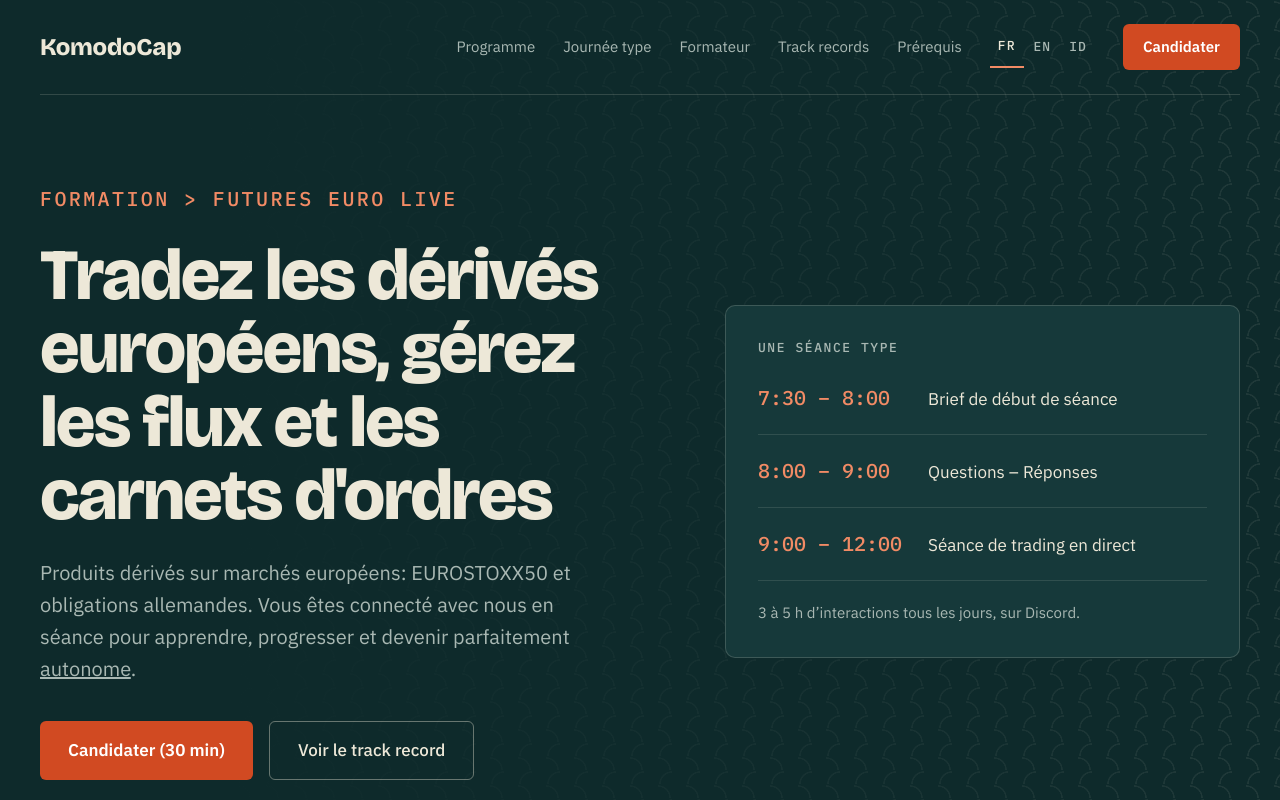
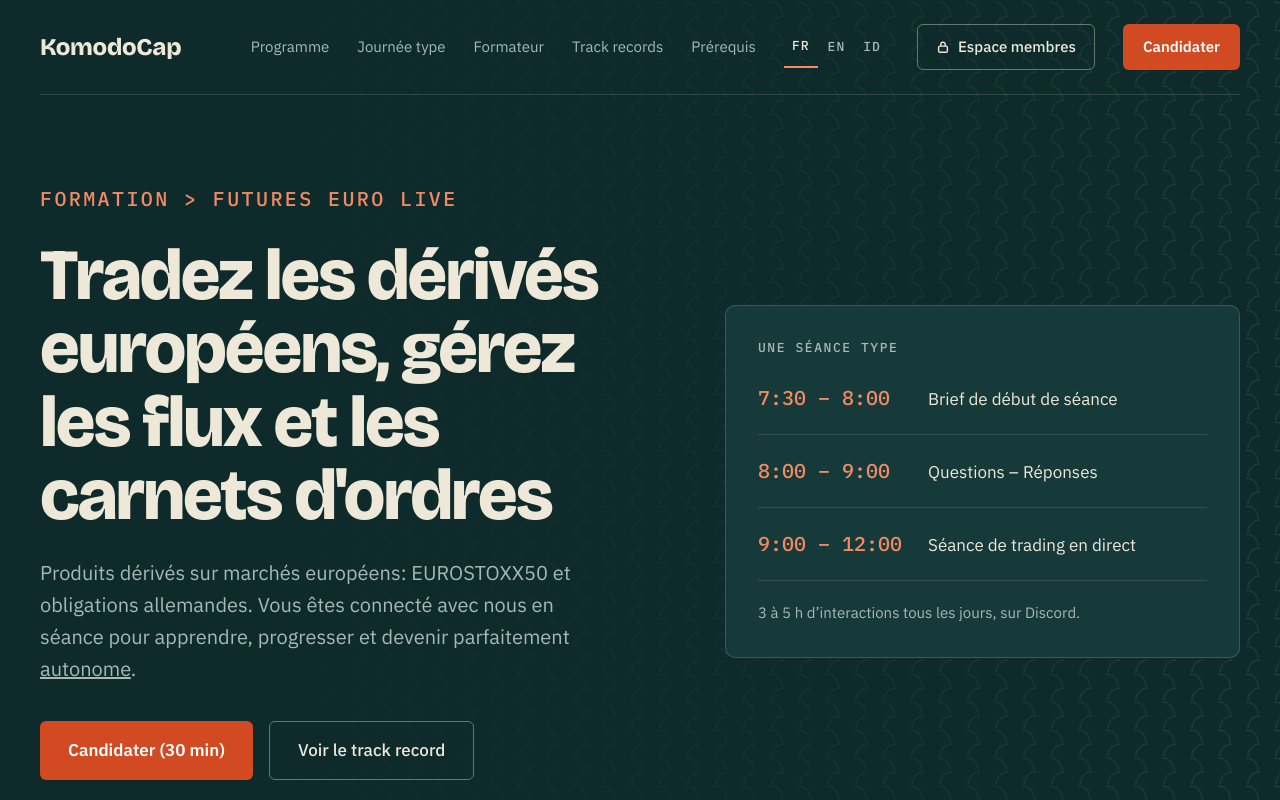
Before and after one commit to Komodocap/website, a plain HTML site: page index.html in a window 1280 px wide. Shown: the top 800 px of the page. Drawn offline with nearby package versions, Linux system fonts and the light colour scheme.

Commit message:
Ajoute le bouton Espace membres dans le menu

```diff
--- a/index.html
+++ b/index.html
@@ -32,6 +32,7 @@ html{scroll-behavior:smooth}
 <a href="Teal-en.dc.html" lang="en" aria-label="English" style="padding:10px 8px">EN</a>
 <a href="Teal-id.dc.html" lang="id" aria-label="Bahasa Indonesia" style="padding:10px 8px">ID</a>
 </div>
+<a href="/connexion" style="display:inline-flex;align-items:center;gap:8px;padding:10px 18px;border:1px solid rgba(237,232,216,0.4);color:#EDE8D8;font-weight:500;border-radius:6px"><svg aria-hidden="true" width="14" height="14" viewBox="0 0 16 16" fill="none"><rect x="3" y="7" width="10" height="7" rx="1.5" stroke="#EDE8D8" stroke-width="1.6"/><path d="M5.5 7V5a2.5 2.5 0 0 1 5 0v2" stroke="#EDE8D8" stroke-width="1.6"/></svg>Espace membres</a>
 <a href="https://calendly.com/komodocap-proton/30min" style="display:inline-block;padding:11px 20px;background:#D14A22;color:#FFFFFF;font-weight:600;border-radius:6px">Candidater</a>
 </div>
 </nav>
```
